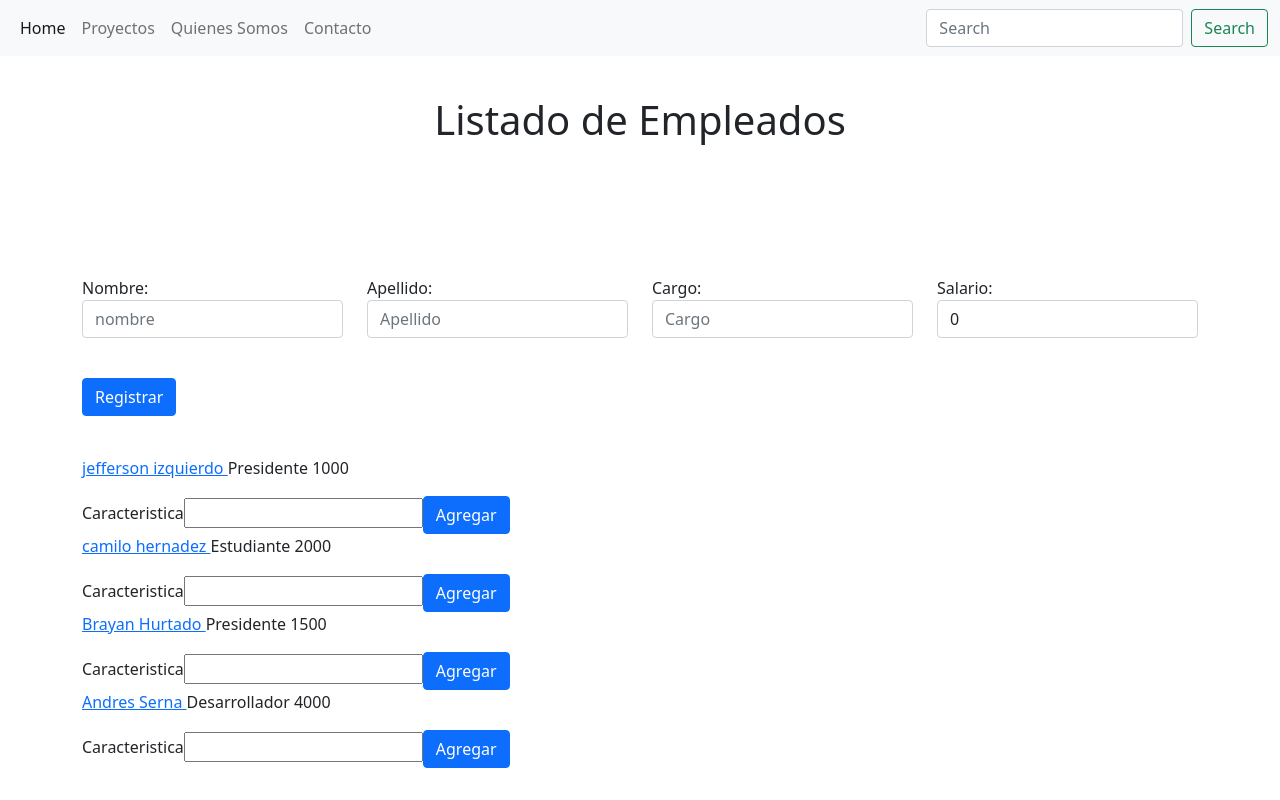
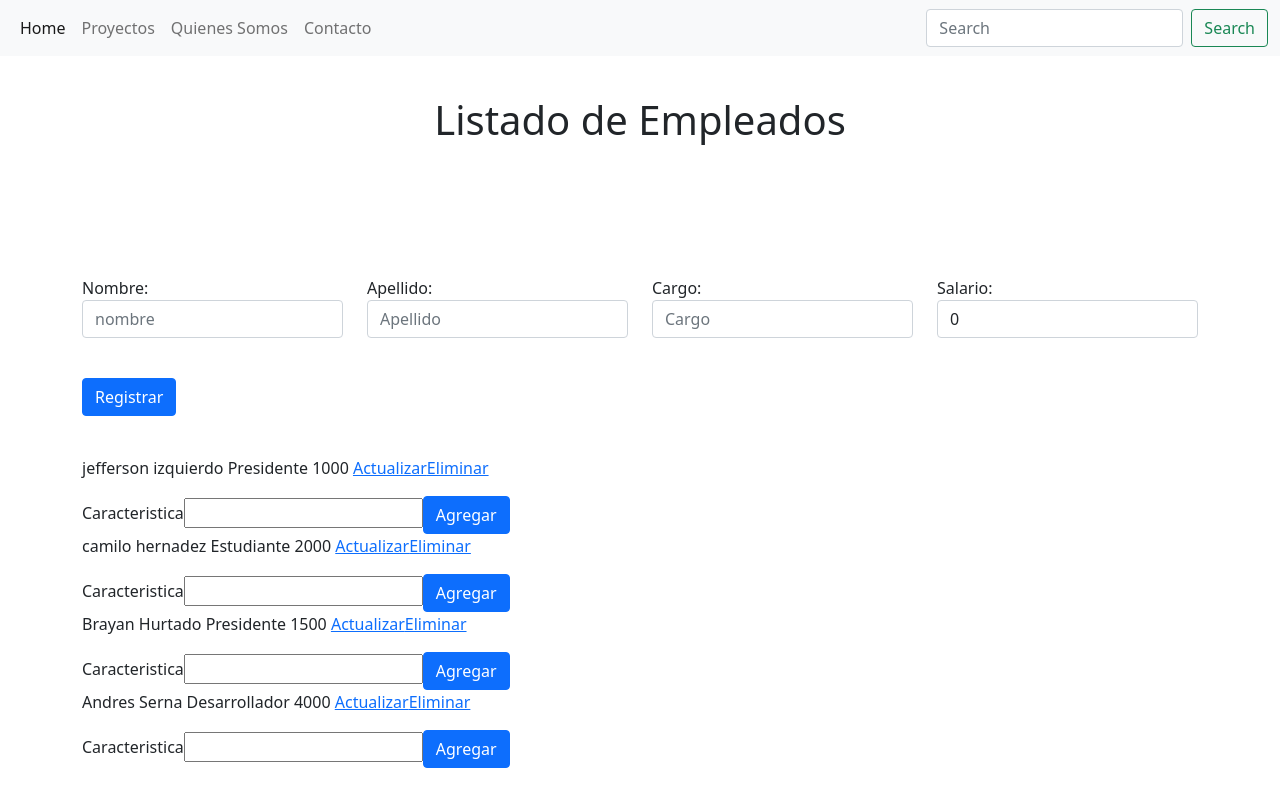
Before and after one commit to jeffersonizquierdo/EmpleadosA, an Angular app: page / in a window 1280 px wide. Built offline with nearby package versions, Linux system fonts and the light colour scheme.

Commit message:
accion segun parametro por ruta

```diff
--- a/src/app/empleado-hijo/empleado-hijo.component.html
+++ b/src/app/empleado-hijo/empleado-hijo.component.html
@@ -2,8 +2,10 @@
     <div class="row" >
       <div class="col" >
         <div>
-          <a [routerLink]="['/actualizar', indice]" >
-            {{empleadoDeLista.nombre}} {{empleadoDeLista.apellido}} </a> {{empleadoDeLista.cargo}} {{empleadoDeLista.salario}}
+
+          {{empleadoDeLista.nombre}} {{empleadoDeLista.apellido}} {{empleadoDeLista.cargo}} {{empleadoDeLista.salario}}
+          <a [routerLink]="['/actualizar', indice]" [queryParams]="{accion:'1'}">Actualizar</a>
+          <a [routerLink]="['/actualizar', indice]" [queryParams]="{accion:'2'}">Eliminar</a>
           <ul style="list-style: none;" >
             <li *ngFor="let caracteristica of arrayCrtcs" >{{caracteristica}}</li>
           </ul>
--- a/src/app/modificar-datos-empleado/modificar-datos-empleado.component.html
+++ b/src/app/modificar-datos-empleado/modificar-datos-empleado.component.html
@@ -28,8 +28,15 @@
       </div>
 
       <div>
-        <button type="submit" class="btn btn-primary" style="margin-top: 40px; margin-bottom: 40px;" (click)="modificarEmpleado()" >Actualizar</button>
+        <button type="submit" class="btn btn-primary" style="margin-top: 40px; margin-bottom: 40px;" (click)="cambio()" >Accion</button>
       </div>
+
+      <!--
+      <div>
+        <button type="submit" class="btn btn-primary" style="margin-top: 40px; margin-bottom: 40px;" (click)="eliminarEmpleado()" >Eliminar</button>
+      </div>
+      -->
+
 
     </form>
 
--- a/src/app/modificar-datos-empleado/modificar-datos-empleado.component.ts
+++ b/src/app/modificar-datos-empleado/modificar-datos-empleado.component.ts
@@ -16,11 +16,14 @@ export class ModificarDatosEmpleadoComponent implements OnInit {
 
   empleados:Empleado[] = [];
 
+
   ngOnInit(): void {
 
-    this.empleados = this.empleadosServices.empleados;
+    this.empleados =  this.empleadosServices.empleados;
 
-    this.idEmpleado = this.route.snapshot.params['id']
+    this.idEmpleado = this.route.snapshot.params['id'];
+
+    this.accion = parseInt(this.route.snapshot.queryParams['accion']);
 
     let empleado: Empleado = this.empleadosServices.consultarEmpleado(this.idEmpleado);
 
@@ -36,16 +39,40 @@ export class ModificarDatosEmpleadoComponent implements OnInit {
   cuadorApellido:string = '';
   cuadroCargo:string = '';
   cuadroSalario:number = 0;
+  accion:number;
 
   volverMenu(){
     this.router.navigate(['']);
   }
 
-  modificarEmpleado (){
+  // modificarEmpleado (){
 
-    let miEmpleado = new Empleado(this.cuadroNombre, this.cuadorApellido, this.cuadroCargo, this.cuadroSalario);
-    this.empleadosServices.actualizarEmpleado(miEmpleado, this.idEmpleado);
-    this.volverMenu();
+  //   let miEmpleado = new Empleado(this.cuadroNombre, this.cuadorApellido, this.cuadroCargo, this.cuadroSalario);
+  //   this.empleadosServices.actualizarEmpleado(miEmpleado, this.idEmpleado);
+  //   this.volverMenu();
+
+  // }
+
+  // eliminarEmpleado(){
+
+  //   let miEmpleado = new Empleado(this.cuadroNombre, this.cuadorApellido, this.cuadroCargo, this.cuadroSalario);
+  //   this.empleadosServices.eliminarEmpleado(this.idEmpleado);
+  //   this.volverMenu();
+  // }
+  cambio(){
+    if(this.accion==1){
+
+      let miEmpleado = new Empleado(this.cuadroNombre, this.cuadorApellido, this.cuadroCargo, this.cuadroSalario);
+      this.empleadosServices.actualizarEmpleado(miEmpleado, this.idEmpleado);
+      this.volverMenu();
+    } else if (this.accion==2){
+
+      this.empleadosServices.eliminarEmpleado(this.idEmpleado);
+      this.volverMenu();
+    }
+
+
+
 
   }
 
--- a/src/app/servicios/empleados/empleados.services.ts
+++ b/src/app/servicios/empleados/empleados.services.ts
@@ -4,7 +4,6 @@ import { Empleado } from "src/app/Empleado.model";
 
 @Injectable()
 export class EmpleadosServices{
-
 
   constructor( private servicioVentanaEmergente:ServicioEmpleadosService ){
   }
@@ -37,4 +36,9 @@ export class EmpleadosServices{
         this.empleados[idEmpleado] = miEmpleado;
       }
 
+      eliminarEmpleado( idEmpleado: number) {
+
+        this.empleados.splice(idEmpleado,1)
+      }
+
 }
```
